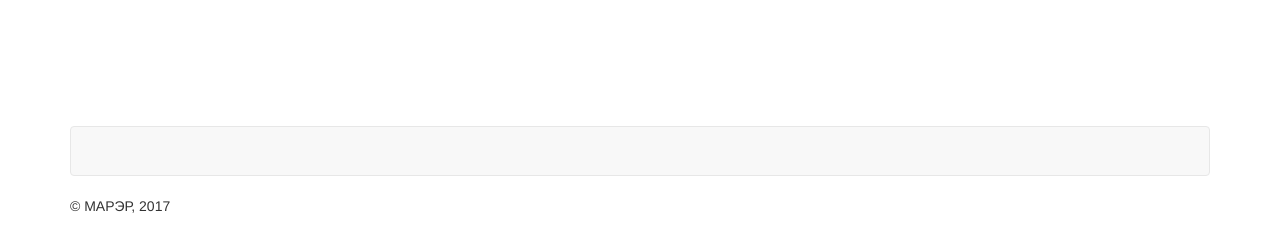
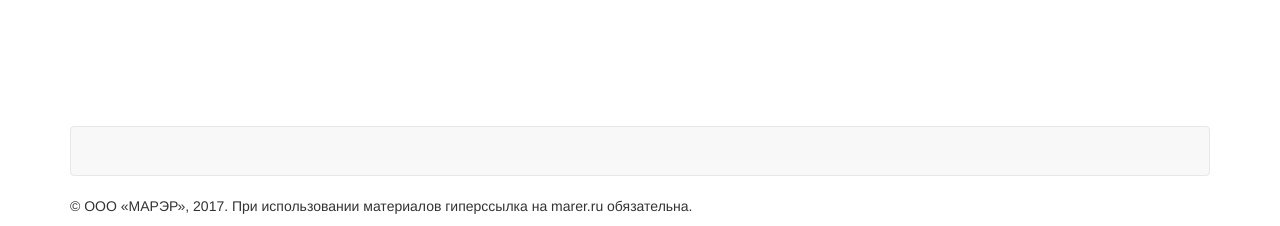
Before and after one commit to access-denied-404/vue-django, a Django app: page /cabinet/requests/new in a window 1280 px wide. Shown: the part 614-840 px from the top of the page. Run offline with Django 3.2, Linux system fonts and the light colour scheme; the visitor is signed in with stand-in values (Sample User, id 1); data that the repository does not hold is empty; some libraries are stand-ins or nearby versions.

Commit message:
updating footer copyrights disclaimer

```diff
--- a/marer/templates/marer/footer.html
+++ b/marer/templates/marer/footer.html
@@ -12,7 +12,10 @@
         </nav>
         <div class="row">
             <div class="col-md-12">
-                <p>&copy; МАРЭР, 2017</p>
+                <p>
+                    &copy; ООО &laquo;МАРЭР&raquo;, 2017.
+                    При использовании материалов гиперссылка на marer.ru обязательна.
+                </p>
             </div>
         </div>
     </div>
```
